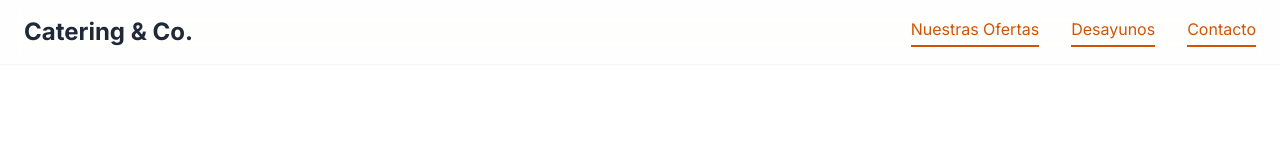
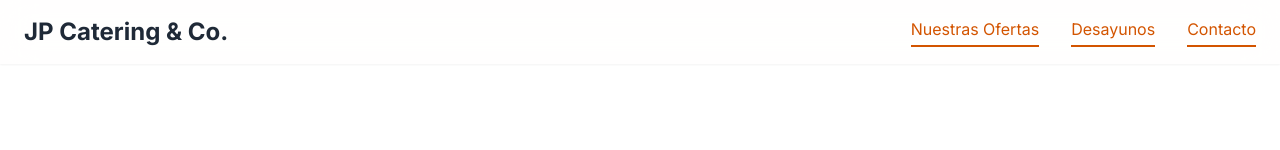
Before and after one commit to jpriquelme71/JpCateringCo, a plain HTML site: page index.html in a window 1280 px wide. Shown: the top 150 px of the page. Drawn offline with nearby package versions, Linux system fonts and the light colour scheme.

Commit message:
Update index.html

```diff
--- a/index.html
+++ b/index.html
@@ -48,7 +48,7 @@
     <!-- Header & Navigation -->
     <header class="bg-white/80 backdrop-blur-lg shadow-sm sticky top-0 z-50">
         <nav class="container mx-auto px-6 py-4 flex justify-between items-center">
-            <a href="#" class="text-2xl font-bold text-gray-800">Catering & Co.</a>
+            <a href="#" class="text-2xl font-bold text-gray-800">JP Catering & Co.</a>
             <div class="hidden md:flex space-x-8">
                 <a href="#ofertas" class="nav-link text-gray-600 pb-1">Nuestras Ofertas</a>
                 <a href="#desayunos" class="nav-link text-gray-600 pb-1">Desayunos</a>
```
